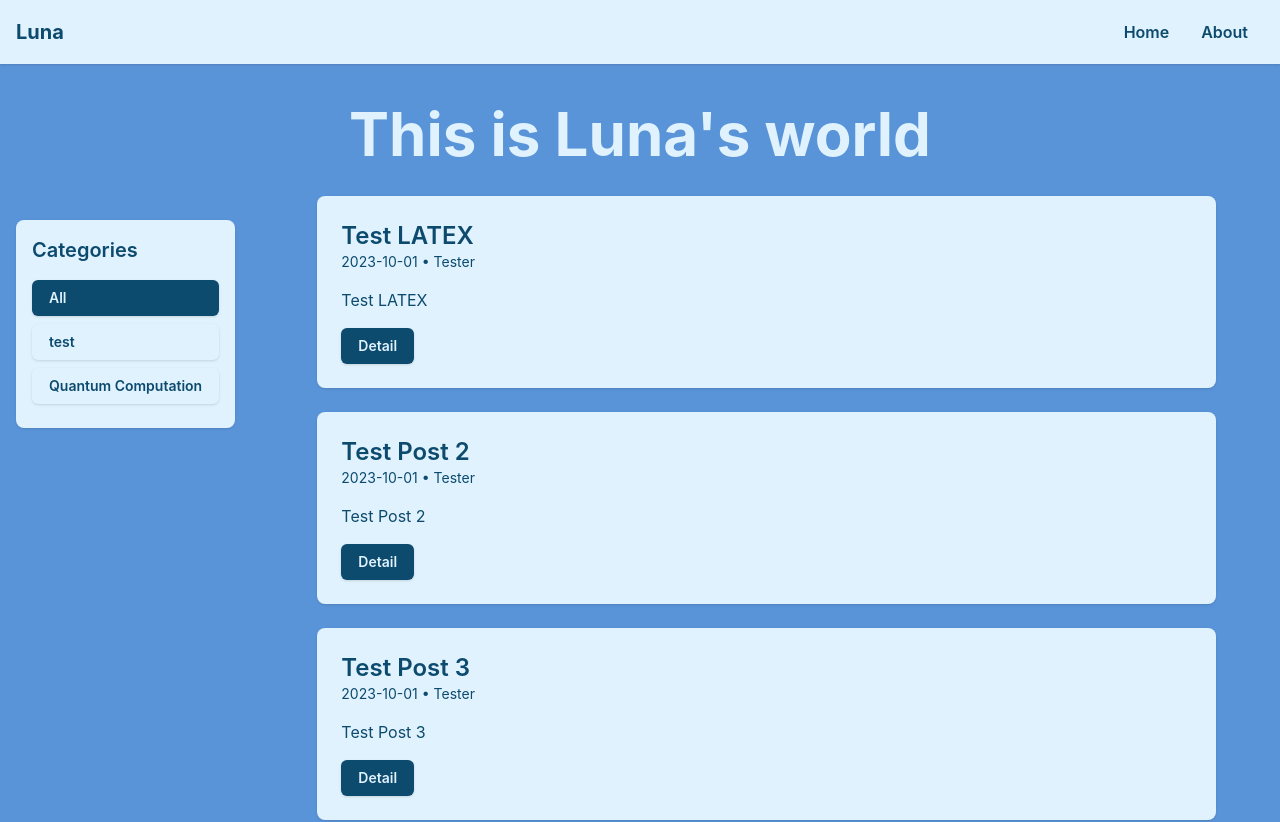
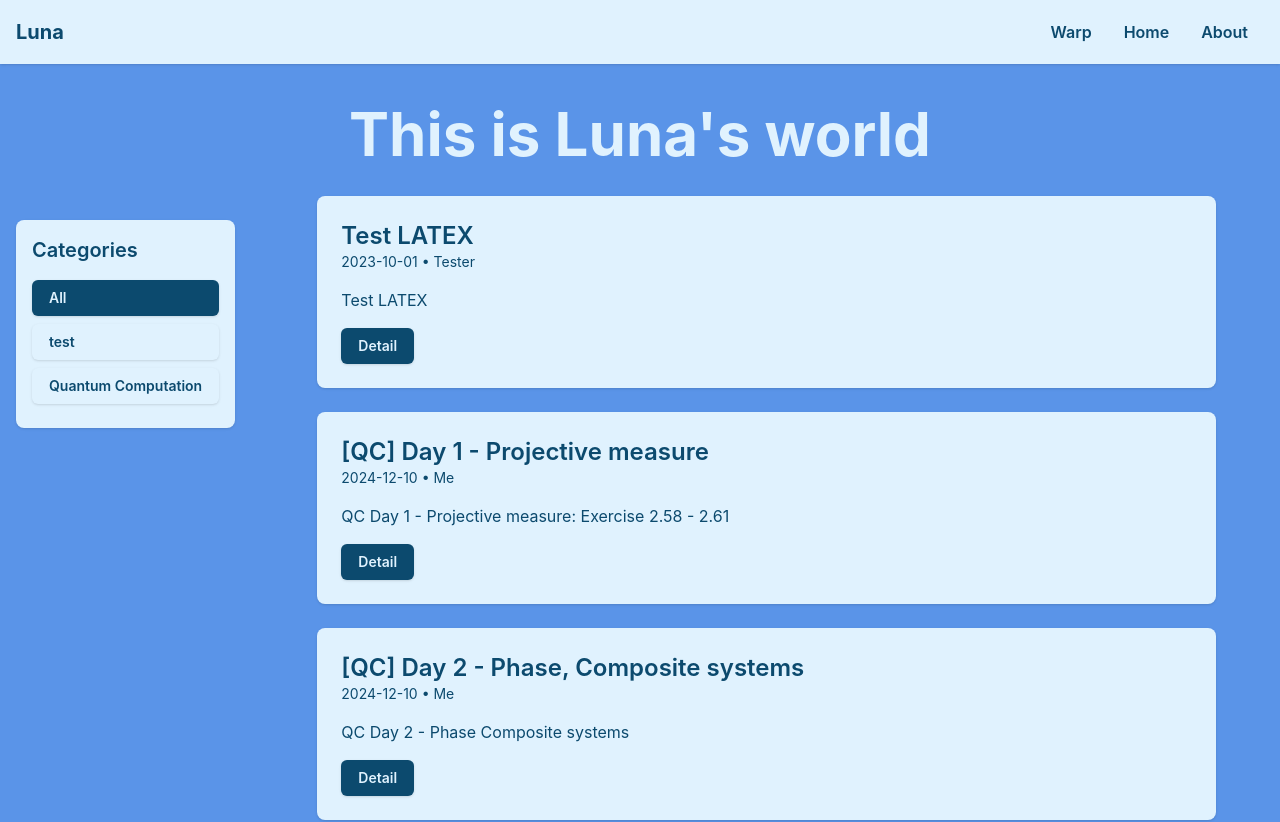
Before and after one commit to Luna5akura/luna, a React (Vite) app: page /#/ in a window 1280 px wide. Shown: the top 822 px of the page. Built offline with nearby package versions, Linux system fonts and the light colour scheme.

Commit message:
feat: warp

```diff
--- a/src/App.tsx
+++ b/src/App.tsx
@@ -5,6 +5,7 @@
 import Home from '@/pages/Home';
 import About from '@/pages/About';
 import PostDetails from '@/pages/PostDetails';
+import Warp from "@/pages/Warp";
 
 function App() {
   return (
@@ -12,6 +13,7 @@
       <Navbar />
       <main className="flex-grow">
         <Routes>
+          <Route path="/warp" element={<Warp />} />
           <Route path="/" element={<Home />} />
           <Route path="/about" element={<About />} />
           <Route path="/posts/:id" element={<PostDetails />} />
--- a/src/components/Navbar.tsx
+++ b/src/components/Navbar.tsx
@@ -10,6 +10,9 @@
           Luna
         </Link>
         <div>
+          <Link to="/warp" className="font-semibold text-sky-900 hover:text-sky-600 mx-4">
+            Warp
+          </Link>
           <Link to="/" className="font-semibold text-sky-900 hover:text-sky-600 mx-4">
             Home
           </Link>
--- a/src/data/posts.ts
+++ b/src/data/posts.ts
@@ -8,24 +8,6 @@
     date: '2023-10-01',
     excerpt: 'Test LATEX',
     contentKey: 'post1',
-    author: 'Tester',
-    category: 'test',
-  },
-  {
-    id: 2,
-    title: 'Test Post 2',
-    date: '2023-10-01',
-    excerpt: 'Test Post 2',
-    contentKey: 'Test Post 2',
-    author: 'Tester',
-    category: 'test',
-  },
-  {
-    id: 3,
-    title: 'Test Post 3',
-    date: '2023-10-01',
-    excerpt: 'Test Post 3',
-    contentKey: 'Test Post 3',
     author: 'Tester',
     category: 'test',
   },
--- /dev/null
+++ b/src/pages/Warp.tsx
@@ -0,0 +1,18 @@
+// src/pages/Warp.tsx
+import React from 'react';
+
+const Warp: React.FC = () => {
+  return (
+    <div className="mx-80 mt-10 p-6 bg-sky-100 rounded-lg shadow">
+      <a
+        href="https://www.cameudis.com/"
+        className="text-3xl font-bold mb-4 text-sky-900"
+      >Cameudis</a>
+      {/*<p className="text-sky-900 leading-7">*/}
+      {/*  Love is murderous utopia.*/}
+      {/*</p>*/}
+    </div>
+  );
+};
+
+export default Warp;
--- a/tailwind.config.js
+++ b/tailwind.config.js
@@ -14,7 +14,7 @@
   		},
   		colors: {
 		    sky: {
-				600: "#5a94d8"
+				600: "#5a94e8"
 			},
   			background: 'hsl(var(--background))',
   			foreground: 'hsl(var(--foreground))',
```
